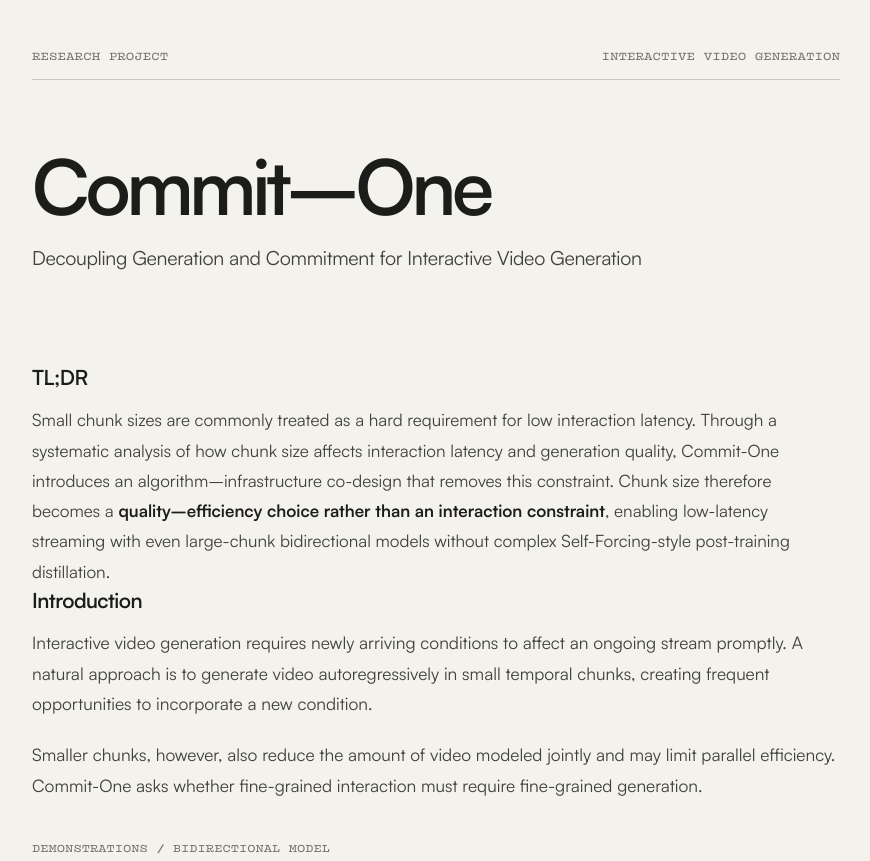
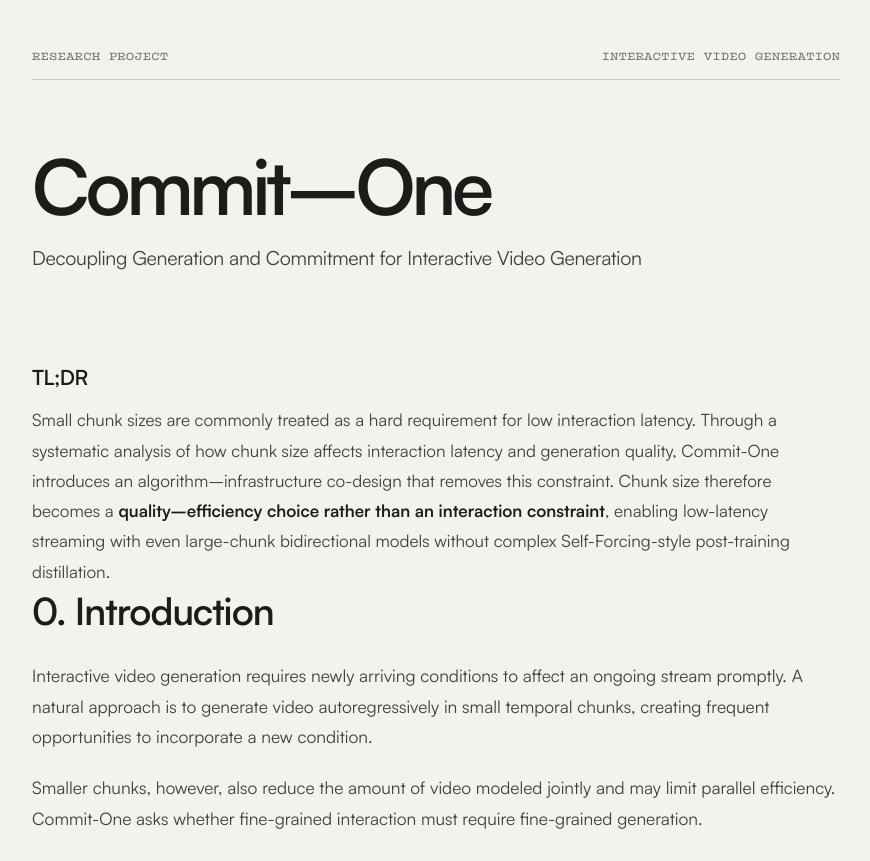
Before and after one commit to Yubo-Shankui/commit_one, a plain HTML site: page index.html in a window 1280 px wide. Shown: the top 861 px of the page, without its empty margins (204-1074 px from the left). Drawn offline with Linux system fonts and the light colour scheme.

Commit message:
Number introduction section

```diff
--- a/index.html
+++ b/index.html
@@ -13,7 +13,7 @@
 </head>
 <body>
 <a class="skip" href="#tldr">Skip to content</a>
-<nav class="toc" aria-label="On this page"><a class="wordmark" href="#top">Commit–One</a><a href="#tldr">TL;DR</a><a href="#introduction">Introduction</a><a href="#constraint">1. Chunk boundary</a><a href="#reframe">2. Revocable future</a><a href="#mechanism">3. Controller</a><a href="#evidence">4. Choosing K</a><a href="#outlook">5. Design choice</a></nav>
+<nav class="toc" aria-label="On this page"><a class="wordmark" href="#top">Commit–One</a><a href="#tldr">TL;DR</a><a href="#introduction">0. Introduction</a><a href="#constraint">1. Chunk boundary</a><a href="#reframe">2. Revocable future</a><a href="#mechanism">3. Controller</a><a href="#evidence">4. Choosing K</a><a href="#outlook">5. Design choice</a></nav>
 <main id="top">
 <header class="hero">
 <div class="topbar"><span>RESEARCH PROJECT</span><span>INTERACTIVE VIDEO GENERATION</span></div>
@@ -24,7 +24,7 @@
 <p>Small chunk sizes are commonly treated as a hard requirement for low interaction latency. Through a systematic analysis of how chunk size affects interaction latency and generation quality, Commit-One introduces an algorithm–infrastructure co-design that removes this constraint. Chunk size therefore becomes a <strong>quality–efficiency choice rather than an interaction constraint</strong>, enabling low-latency streaming with even large-chunk bidirectional models without complex Self-Forcing-style post-training distillation.</p>
 </section>
 <div id="introduction" class="introduction">
-<h2>Introduction</h2>
+<h2>0. Introduction</h2>
 <p>Interactive video generation requires newly arriving conditions to affect an ongoing stream promptly. A natural approach is to generate video autoregressively in small temporal chunks, creating frequent opportunities to incorporate a new condition.</p>
 <p>Smaller chunks, however, also reduce the amount of video modeled jointly and may limit parallel efficiency. Commit-One asks whether fine-grained interaction must require fine-grained generation.</p>
 </div>
--- a/styles.css
+++ b/styles.css
@@ -19,7 +19,6 @@
 .demo-recording{margin:0 0 24px}.demo-recording video{margin-bottom:8px}
 .demo-result{margin:0 0 22px;color:var(--text)}
 .tldr{padding-top:58px}.tldr h2{font-size:1.3rem;margin-bottom:14px}.tldr p{margin-bottom:0}
-.introduction h2{font-size:1.3rem;margin-bottom:14px}
 
 /* Restrained, paper-like narrative elements. */
 .hero-abstract{max-width:730px;margin:14px 0 0;font-size:1rem;line-height:1.7}
```
